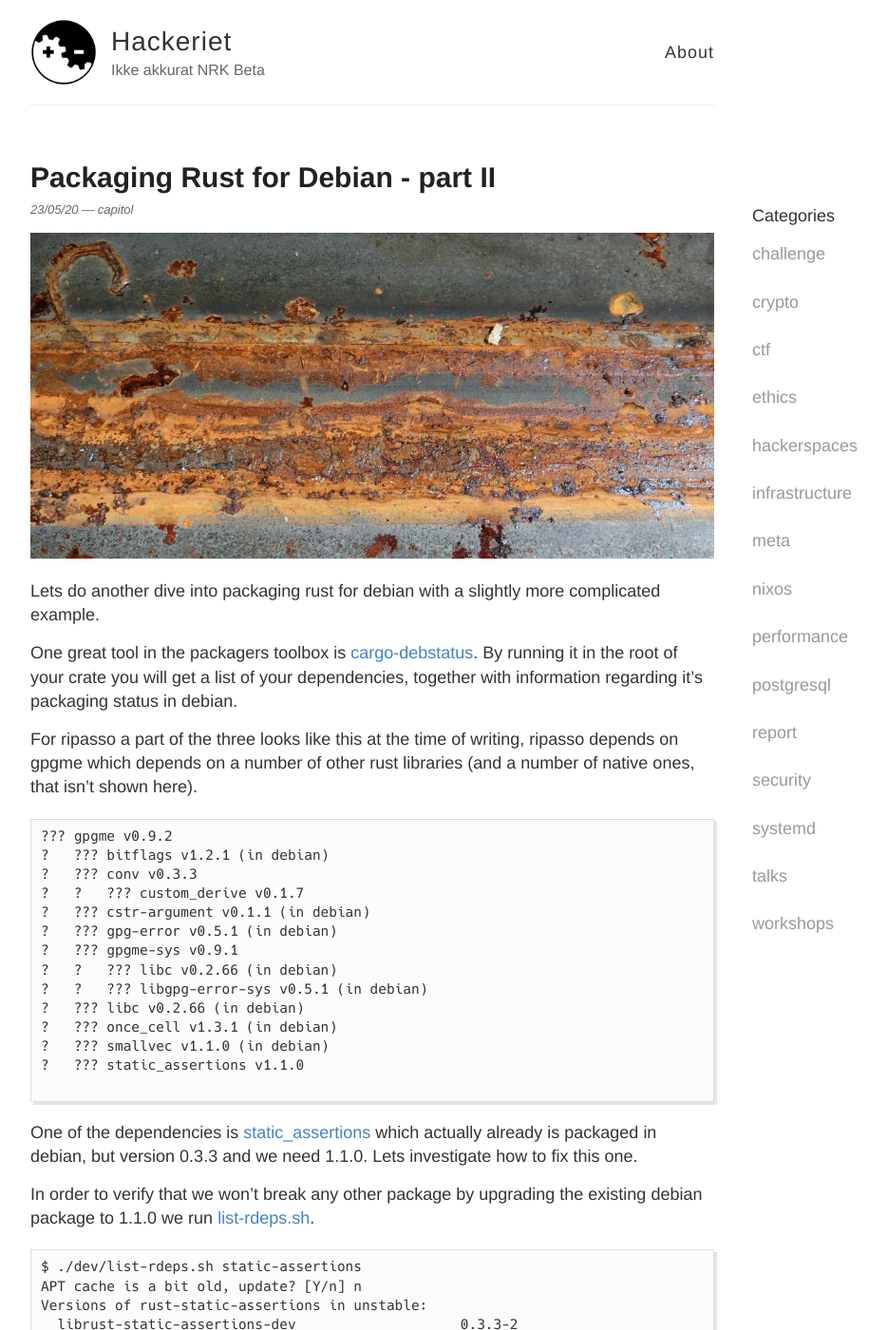
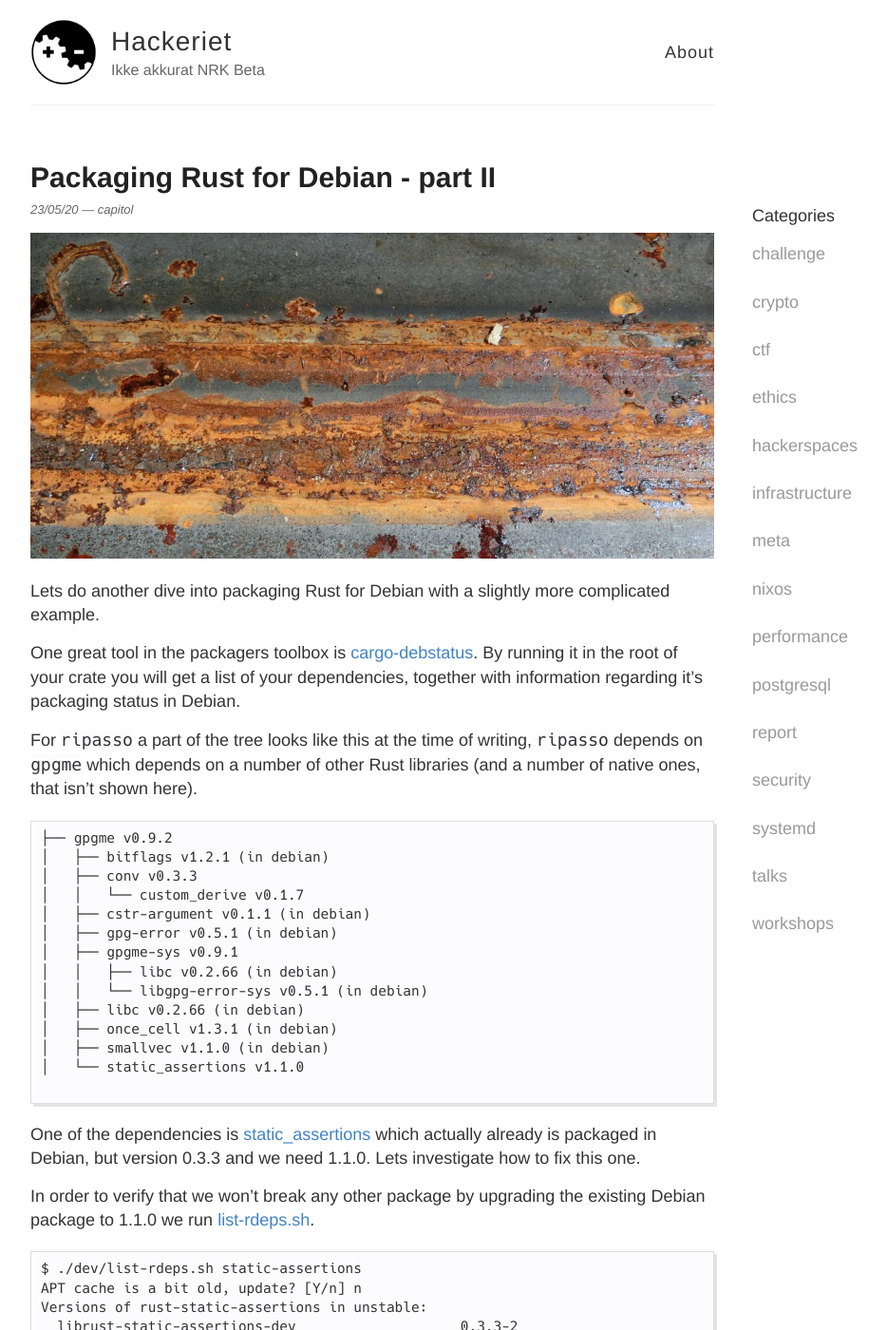
Before and after one commit to labanskoller/hackeriet_blog, a Jekyll site: the page built from _posts/2020-05-23-packaging-rust-part-II.md, in a window 1280 px wide and 1400 px high. Shown: the whole window at 95% size, without its empty margins (248-1182 px from the left). Built offline with Jekyll 4.4.1, drawn with Linux system fonts in a browser that asks for light colours; some of the changed text lies outside the part shown.

Commit message:
fixed layout

````diff
--- a/_posts/2020-05-23-packaging-rust-part-II.md
+++ b/_posts/2020-05-23-packaging-rust-part-II.md
@@ -6,36 +6,36 @@ category: infrastructure
 ---
 ![rusty-steel](/images/stainless_steel_iron_metal_rusty_weathered.jpeg)
 
-Lets do another dive into packaging rust for debian with a slightly more complicated example.
+Lets do another dive into packaging Rust for Debian with a slightly more complicated example.
 
 One great tool in the packagers toolbox is [cargo-debstatus](https://crates.io/crates/cargo-debstatus).
 By running it in the root of your crate you will get a list of your dependencies, together
-with information regarding it's packaging status in debian.
+with information regarding it's packaging status in Debian.
 
-For ripasso a part of the three looks like this at the time of writing, ripasso depends on gpgme
-which depends on a number of other rust libraries (and a number of native ones, that isn't shown here).
+For `ripasso` a part of the tree looks like this at the time of writing, `ripasso` depends on `gpgme`
+which depends on a number of other Rust libraries (and a number of native ones, that isn't shown here).
 ```
-??? gpgme v0.9.2
-?   ??? bitflags v1.2.1 (in debian)
-?   ??? conv v0.3.3
-?   ?   ??? custom_derive v0.1.7
-?   ??? cstr-argument v0.1.1 (in debian)
-?   ??? gpg-error v0.5.1 (in debian)
-?   ??? gpgme-sys v0.9.1
-?   ?   ??? libc v0.2.66 (in debian)
-?   ?   ??? libgpg-error-sys v0.5.1 (in debian)
-?   ??? libc v0.2.66 (in debian)
-?   ??? once_cell v1.3.1 (in debian)
-?   ??? smallvec v1.1.0 (in debian)
-?   ??? static_assertions v1.1.0
+├── gpgme v0.9.2
+│   ├── bitflags v1.2.1 (in debian)
+│   ├── conv v0.3.3
+│   │   └── custom_derive v0.1.7
+│   ├── cstr-argument v0.1.1 (in debian)
+│   ├── gpg-error v0.5.1 (in debian)
+│   ├── gpgme-sys v0.9.1
+│   │   ├── libc v0.2.66 (in debian)
+│   │   └── libgpg-error-sys v0.5.1 (in debian)
+│   ├── libc v0.2.66 (in debian)
+│   ├── once_cell v1.3.1 (in debian)
+│   ├── smallvec v1.1.0 (in debian)
+│   └── static_assertions v1.1.0
 
 ```
 
 One of the dependencies is [static_assertions](https://crates.io/crates/static_assertions) which
-actually already is packaged in debian, but version 0.3.3 and we need 1.1.0. Lets investigate how
+actually already is packaged in Debian, but version 0.3.3 and we need 1.1.0. Lets investigate how
 to fix this one.
 
-In order to verify that we won't break any other package by upgrading the existing debian package
+In order to verify that we won't break any other package by upgrading the existing Debian package
 to 1.1.0 we run [list-rdeps.sh](https://salsa.debian.org/rust-team/debcargo-conf/-/blob/master/dev/list-rdeps.sh).
 
 ```
@@ -116,7 +117,7 @@ So in order to package gpgme we can choose one of three different strategies:
 ### Package both versions of `static_assertions`
 
 This is a working strategy, but packaging both means that we need to create a new package for
-version 0.3 of `static_assertions`. New packages in debian go through the new queue, where a member
+version 0.3 of `static_assertions`. New packages in Debian go through the new queue, where a member
 of the ftp masters team need to manually verify so that it doesn't contain any non-free software.
 
 Therefore we will not choose this strategy.
````
Also changed, not shown: other parts of _posts/2020-05-23-packaging-rust-part-II.md (+2 -1 lines).
